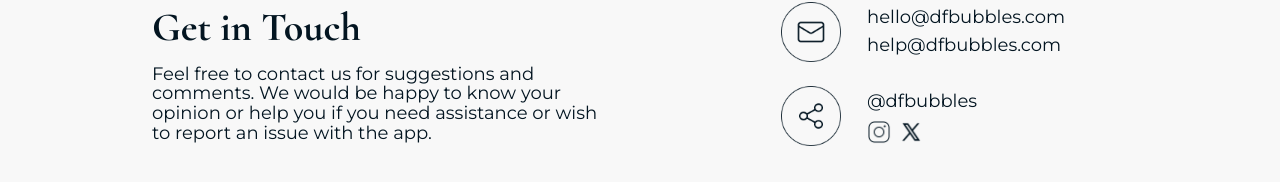
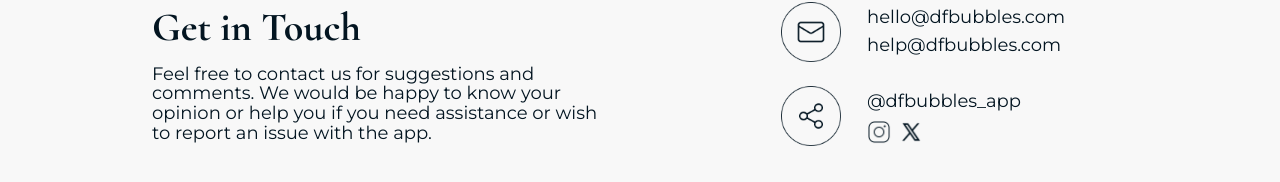
Before and after one commit to DeepfriendLLC/front, a Next.js app in the folder deepfriend/: page /contact in a window 1280 px wide. Shown: the part 434-616 px from the top of the page. Built offline with nearby package versions, Linux system fonts and the light colour scheme.

Commit message:
good insta & twittername

```diff
--- a/deepfriend/src/components/contact-properties-0.tsx
+++ b/deepfriend/src/components/contact-properties-0.tsx
@@ -65,7 +65,7 @@ export default function ContactProperties0Component() {
                     </div>
                     <div className="contact-properties-0-letters-inner-letters-container">
                         <h1 className="contact-properties-0-inner-container-text">
-                            @dfbubbles
+                            @dfbubbles_app
                         </h1>
                         <div className="contact-properties-0-letters-inner-letters-social-container">
                             <Link className="contact-properties-0-letters-inner-letters-social-link" href={'https://www.instagram.com/dfbubbles_app/'} target="_blank">
```
